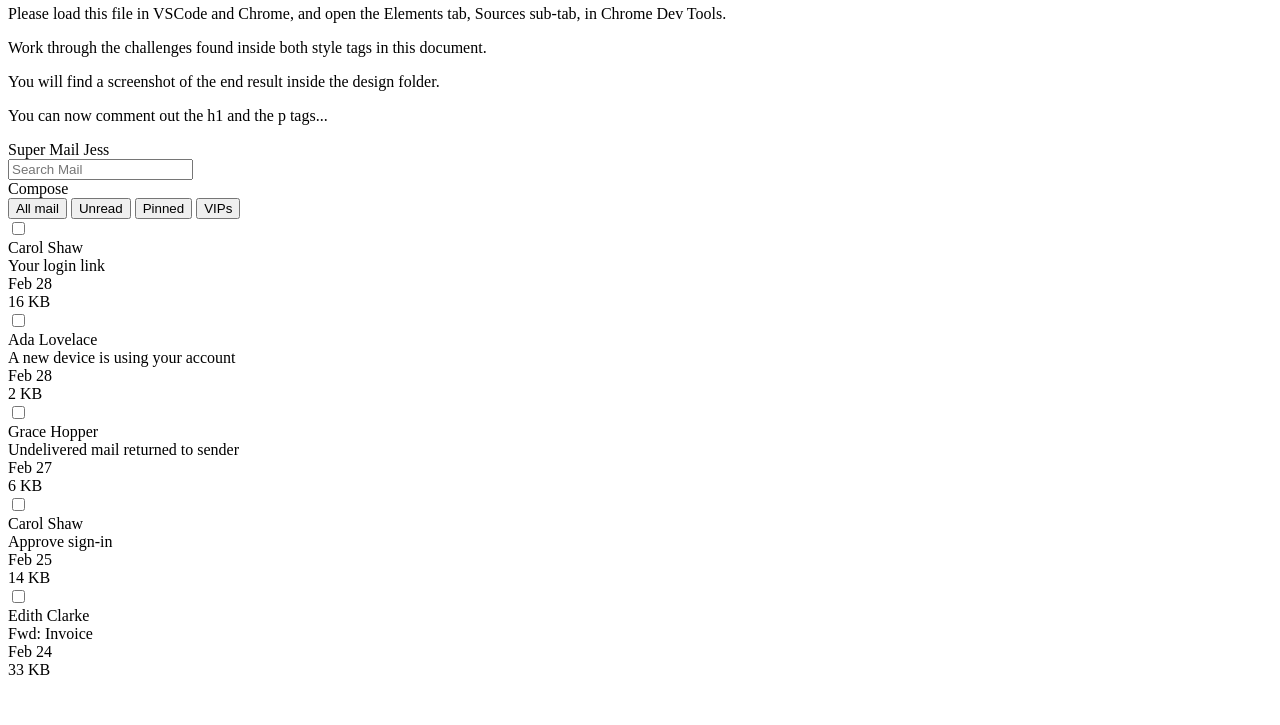
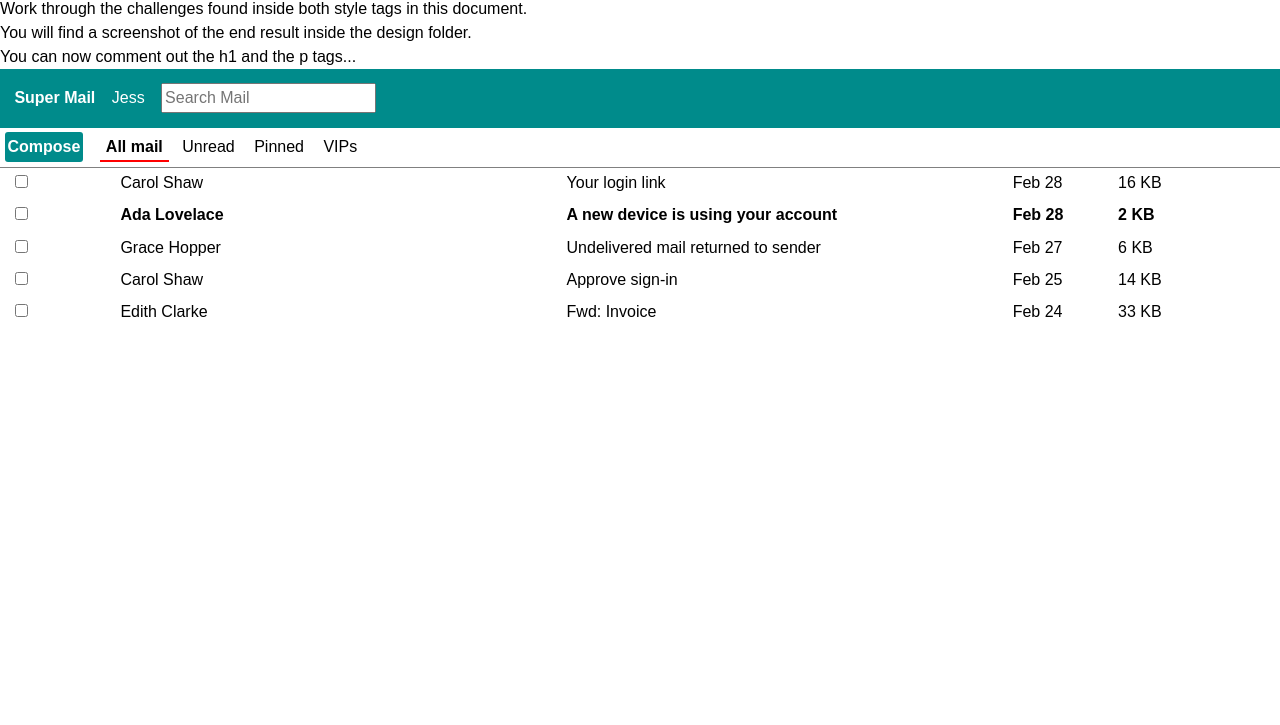
Before and after one commit to bloominstituteoftechnology/module-project-html-and-css-ii-K1ngHandy, a plain HTML site: page index.html in a window 1280 px wide. Shown: the part 75-800 px from the top of the page. Drawn offline with Linux system fonts and the light colour scheme.

Commit message:
init reset and add custom styling to all required elements

```diff
--- a/index.html
+++ b/index.html
@@ -1,67 +1,202 @@
 <!DOCTYPE html>
 <html lang="en">
-
   <head>
-  <meta charset="UTF-8">
+    <meta charset="UTF-8" />
     <style>
             /* 👉 Task 1- Apply the reset found on this page: https://www.joshwcomeau.com/css/custom-css-reset/ */
-
+            /* /*
+        1. Use a more-intuitive box-sizing model.
+      */
+            *,
+            *::before,
+            *::after {
+              box-sizing: border-box;
+            }
+            /*
+        2. Remove default margin
+      */
+            * {
+              margin: 0;
+            }
+            /*
+        Typographic tweaks!
+        3. Add accessible line-height
+        4. Improve text rendering
+      */
+            body {
+              line-height: 1.5;
+              -webkit-font-smoothing: antialiased;
+            }
+            /*
+        5. Improve media defaults
+      */
+            img,
+            picture,
+            video,
+            canvas,
+            svg {
+              display: block;
+              max-width: 100%;
+            }
+            /*
+        6. Remove built-in form typography styles
+      */
+            input,
+            button,
+            textarea,
+            select {
+              font: inherit;
+            }
+            /*
+        7. Avoid text overflows
+      */
+            p,
+            h1,
+            h2,
+            h3,
+            h4,
+            h5,
+            h6 {
+              overflow-wrap: break-word;
+            }
+            /*
+        8. Create a root stacking context
+      */
+            #root,
+            #__next {
+              isolation: isolate;
+            } */
     </style>
     <style>
       /* 👉 Task 2- Target the body element.
     Apply a font family of Arial to the body element.
     The font property is inherited by descendant (nested) elements. */
 
+      body {
+        font-family: Arial;
+      }
+
       /* 👉 Task 3- Target the element with id headerTop.
     Apply white color to the text, some padding using px or rem units, and a dark background color. */
+
+      #headerTop {
+        color: white;
+        padding: 0.9rem;
+        background-color: darkcyan;
+      }
 
       /* 👉 Task 4- Target the divs that are directly nested underneath the id headerTop.
     Make them display as inline block, instead of block.
     This will make them render on the same line. */
 
+      #headerTop > div {
+        display: inline-block;
+      }
+
       /* 👉 Task 5- Target the spans that are nested inside the id headerTop.
     Make them have some margin on the right.
     This will prevent the spans from crashing against one another. */
 
+      #headerTop span {
+        margin-right: 0.75rem;
+      }
+
       /* 👉 Task 6- Target the first span nested inside the element with id headerTop.
     Make it have a font weight of bold, and transform the text to uppercase. */
 
+      #headerTop span:nth-of-type(1) {
+        font-weight: bold;
+      }
+
       /* 👉 Task 7- Target the id headerBottom.
     Give it a bottom border of 1 pixel, solid gray, and a little bit of padding using px or rem units. */
+
+      #headerBottom {
+        border-bottom: 1px solid gray;
+        padding: 4.5px;
+      }
 
       /* 👉 Task 8- Target the divs that are nested directly inside the element with id headerBottom.
     Make them display as inline block, instead of block.
     This will cause them to render on the same line.
     You can consolidate this rule with the one on step. 4 */
 
+      #headerBottom > div {
+        display: inline-block;
+      }
+
       /* 👉 Task 9- Target the "Compose" button, although note it's a div instead an actual button.
     Give it color, bold text, background, padding, border radius, margin right, and a cursor of pointer. */
+
+      #headerBottom div:nth-of-type(1) {
+        color: white;
+        font-weight: bold;
+        background-color: darkcyan;
+        padding: 3px;
+        border-radius: 3px;
+        margin-right: 12px;
+        cursor: pointer;
+      }
 
       /* 👉 Task 10- Research how to remove all the default styling of button elements.
     Target the button elements inside the element with id headerBottom.
     Remove all their styling, give them a bit of margin to the right, and a cursor of pointer. */
 
+      #headerBottom button {
+        border: none;
+        background-color: white;
+        margin-right: 3px;
+        cursor: pointer;
+      }
+
       /* 👉 Task 11- Target the button element inside the id headerBottom that has a class of active
     Make the font weight be bolder, and add a bottom border of 2 pixels solid color (you choose the color).
     Add the class name to the "All mail" button. */
+
+      #headerBottom .active {
+        font-weight: bolder;
+        border-bottom: 2px solid red;
+      }
 
       /* 👉 Task 12- Target all divs directly nested inside elements with a class of email,
     and make them display as inline-block elements.
     This will make each email render all its details in the same line*/
 
+      .email > div {
+        display: inline-block;
+      }
+
       /* 👉 Task 13- Target the elements with a class of email.
     Give them some padding, bigger padding to the left, and a bottom border of very light grey. */
+
+      .email {
+        padding: 3.6px 3px 4.5px 15px;
+      }
 
       /* 👉 Task 14- Target each div inside the element with a class of email.
     Make the email author and the email subject take 35% of the width of the parent element.
     Make the check, the date and the size take up 8% of the width of the parent element.
     This will arrange the details in visible columns. */
 
+      .email > .email-name,
+      .email-subject {
+        width: 35%;
+      }
+
+      .email > .email-check,
+      .email-date,
+      .email-author {
+        width: 8%;
+      }
+
       /* 👉 Task 15- Target the second email and have its font weight be bold.
     This will make it look "unread". */
 
+      #emails .email:nth-of-type(2) {
+        font-weight: bold;
+      }
+
       /* Well done! Check the design file to make sure you are close enough. */
-
     </style>
     <title>Document</title>
   </head>
@@ -69,9 +204,17 @@
   <body>
     <div id="instructions">
       <h1>HTML & CSS II</h1>
-    <p>Please load this file in VSCode and Chrome, and open the Elements tab, Sources sub-tab, in Chrome Dev Tools.</p>
-    <p>Work through the challenges found inside both style tags in this document.</p>
-    <p>You will find a screenshot of the end result inside the design folder.</p>
+      <p>
+        Please load this file in VSCode and Chrome, and open the Elements tab,
+        Sources sub-tab, in Chrome Dev Tools.
+      </p>
+      <p>
+        Work through the challenges found inside both style tags in this
+        document.
+      </p>
+      <p>
+        You will find a screenshot of the end result inside the design folder.
+      </p>
       <p>You can now comment out the h1 and the p tags...</p>
     </div>
     <div>
@@ -88,7 +231,7 @@
         <div id="headerBottom">
           <div>Compose</div>
           <div>
-          <button>All mail</button>
+            <button class="active">All mail</button>
             <button>Unread</button>
             <button>Pinned</button>
             <button>VIPs</button>
@@ -110,20 +253,39 @@
       // ❗ Note: do not change ids or class names inside the main element
       // or the following code to programmatically add emails will stop working
       const emailData = [
-      { name: 'Ada Lovelace', subject: 'A new device is using your account', date: 'Feb 28', size: '2 KB' },
-      { name: 'Grace Hopper', subject: 'Undelivered mail returned to sender', date: 'Feb 27', size: '6 KB' },
-      { name: 'Carol Shaw', subject: 'Approve sign-in', date: 'Feb 25', size: '14 KB' },
-      { name: 'Edith Clarke', subject: 'Fwd: Invoice', date: 'Feb 24', size: '33 KB' },
-    ]
-    emailData.forEach(email => {
-      const clone = emails.querySelector('.email').cloneNode(true)
-      clone.querySelector('.email-name').textContent = email.name
-      clone.querySelector('.email-subject').textContent = email.subject
-      clone.querySelector('.email-date').textContent = email.date
-      clone.querySelector('.email-size').textContent = email.size
-      emails.append(clone)
-    })
+        {
+          name: "Ada Lovelace",
+          subject: "A new device is using your account",
+          date: "Feb 28",
+          size: "2 KB",
+        },
+        {
+          name: "Grace Hopper",
+          subject: "Undelivered mail returned to sender",
+          date: "Feb 27",
+          size: "6 KB",
+        },
+        {
+          name: "Carol Shaw",
+          subject: "Approve sign-in",
+          date: "Feb 25",
+          size: "14 KB",
+        },
+        {
+          name: "Edith Clarke",
+          subject: "Fwd: Invoice",
+          date: "Feb 24",
+          size: "33 KB",
+        },
+      ];
+      emailData.forEach((email) => {
+        const clone = emails.querySelector(".email").cloneNode(true);
+        clone.querySelector(".email-name").textContent = email.name;
+        clone.querySelector(".email-subject").textContent = email.subject;
+        clone.querySelector(".email-date").textContent = email.date;
+        clone.querySelector(".email-size").textContent = email.size;
+        emails.append(clone);
+      });
     </script>
   </body>
-
 </html>
```
Lines whose indentation alone changed are shown as unchanged.
